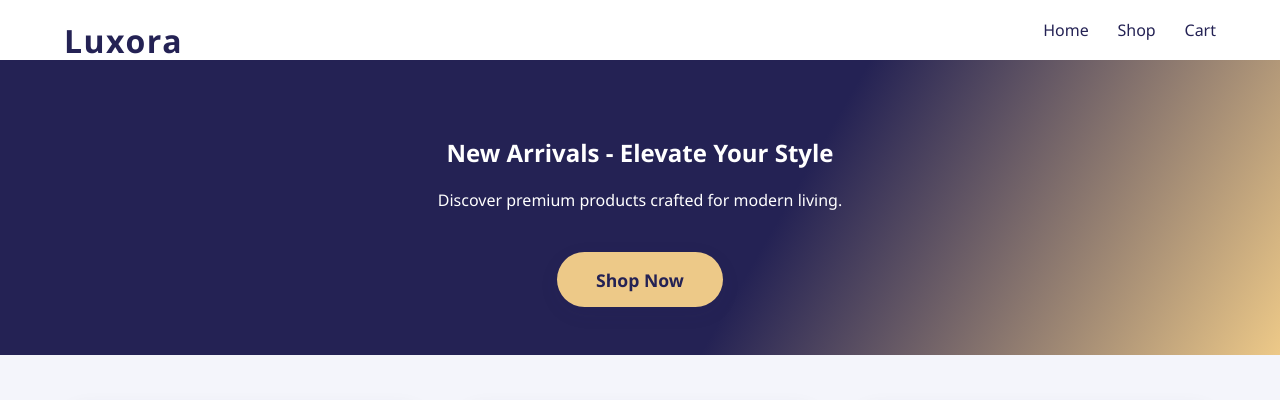
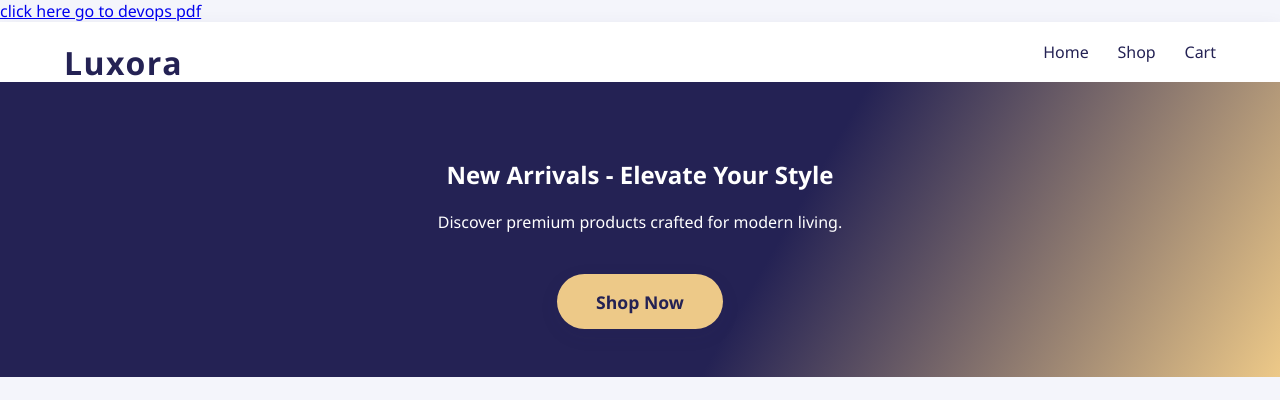
Before and after one commit to HariP-118/Lab3, a plain HTML site: page index.html in a window 1280 px wide. Shown: the top 400 px of the page. Drawn offline with Linux system fonts and the light colour scheme.

Commit message:
Update index.html

```diff
--- a/index.html
+++ b/index.html
@@ -7,6 +7,7 @@
   <link rel="stylesheet" href="style.css">
 </head>
 <body>
+  <a href="devops.pdf"> click here go to devops pdf </a>
   <header>
     <div class="container">
       <div class="logo">Luxora</div>
```
